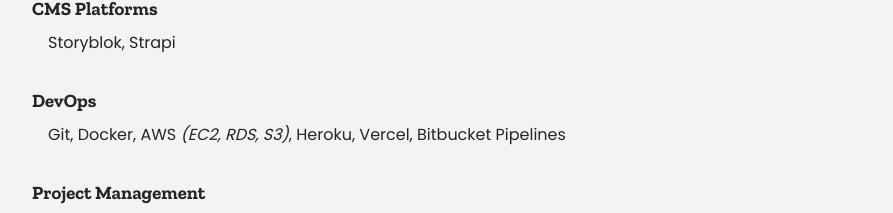
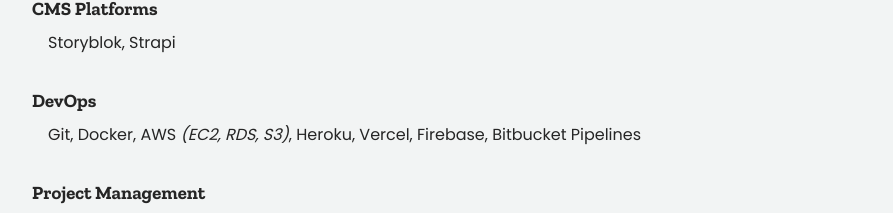
Before and after one commit to frans-de-waal/portfolio, a Next.js app: page /about in a window 1280 px wide. Shown: the part 1418-1631 px from the top of the page, without its empty margins (128-1021 px from the left). Built offline with nearby package versions, Linux system fonts and the light colour scheme.

Commit message:
Updated CV

```diff
--- a/app/about/page.jsx
+++ b/app/about/page.jsx
@@ -65,8 +65,8 @@
 
       <h3>DevOps</h3>
       <p>
-        Git, Docker, AWS <i>(EC2, RDS, S3)</i>, Heroku, Vercel, Bitbucket
-        Pipelines
+        Git, Docker, AWS <i>(EC2, RDS, S3)</i>, Heroku, Vercel, Firebase,
+        Bitbucket Pipelines
       </p>
 
       <h3>Project Management</h3>
```
Also changed, not shown: 1 other file (tests, documents, lock files or other folders).
